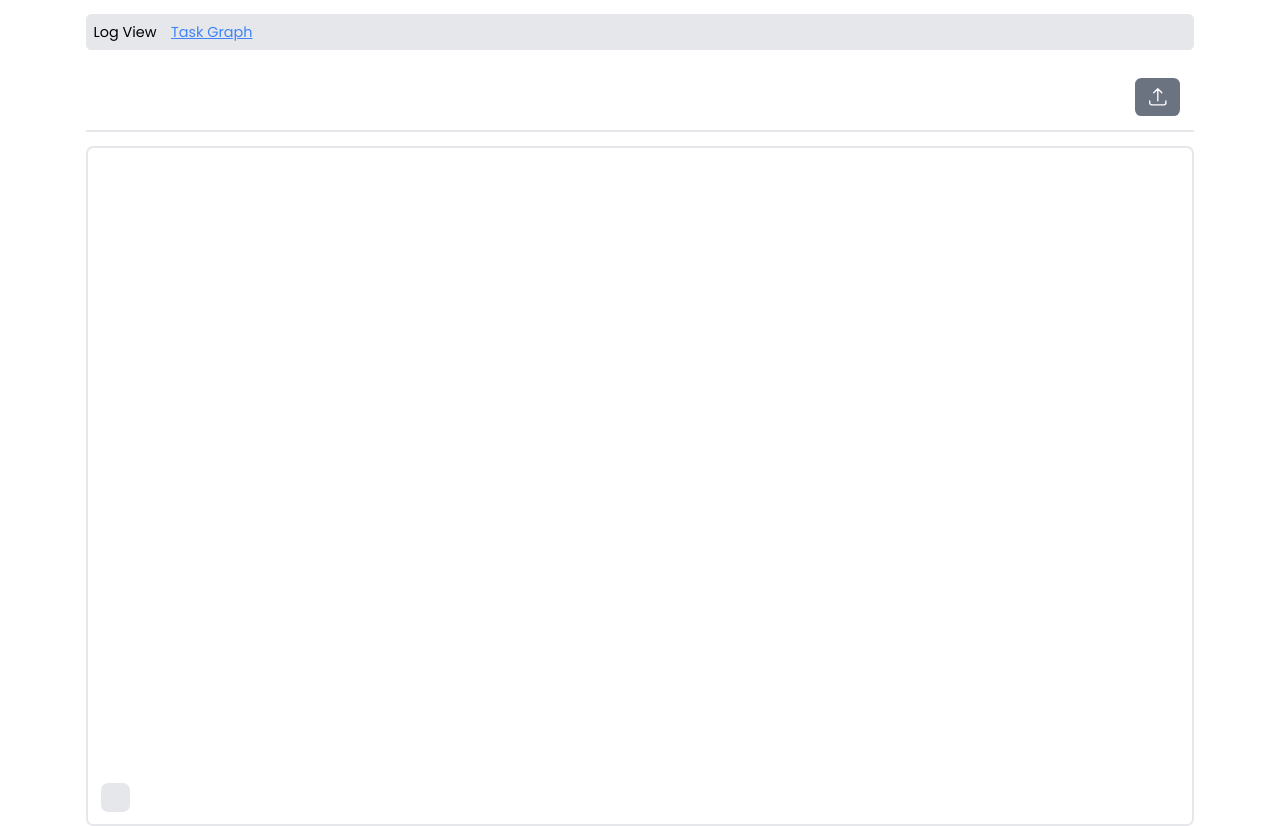
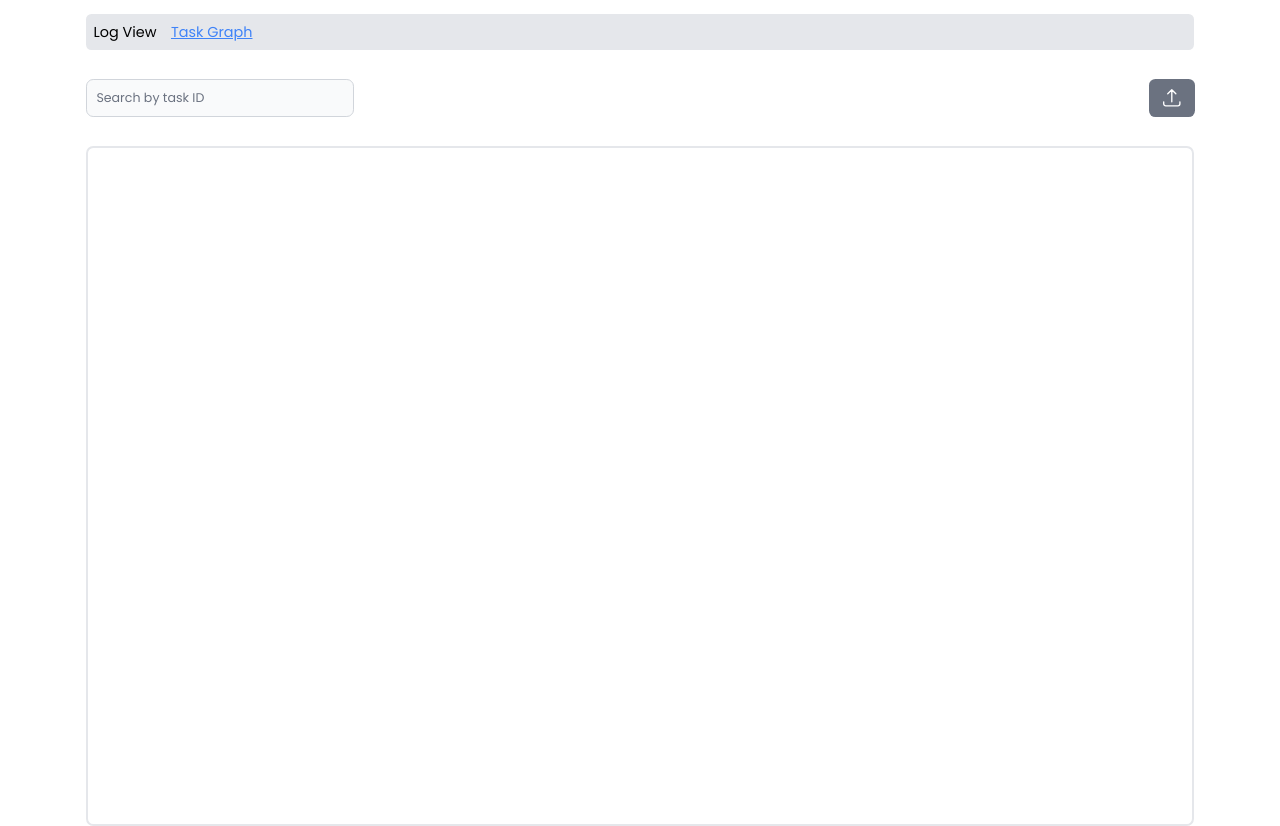
Before and after one commit to fernleafinteractive/aae-log-viewer, a React (Vite) app: page / in a window 1280 px wide. Both pictures are taken after a click on the item "Task Graph". Built offline with nearby package versions, Linux system fonts and the light colour scheme; what cytoscape-dagre would draw is missing.

Commit message:
working on searchable graph

```diff
--- a/src/components/TaskGraph.jsx
+++ b/src/components/TaskGraph.jsx
@@ -13,6 +13,8 @@ export default function TaskGraph(props) {
     const [data, setData] = useState(null);
 
     const [worker, setWorker] = useState(null);
+    const [selectedNode, setSelectedNode] = useState(null);
+    const [inputField, setInputField] = useState("");
 
     const cyRef = useRef(null);
     const selectedNodeRef = useRef(null);
@@ -58,14 +60,14 @@ export default function TaskGraph(props) {
                     selector: 'node',
                     style: {
                         'label': 'data(id)',
-                        'background-color': function(element) {
-                            return element.outgoers().edges().length > 0 ? '#2e80c7' : '#2ec770';
-                        },
+                        'background-color': '#ef7d2c',
                         'color': '#000000',
                         'width': '100px',
-                        'shape': 'rectangle',
-                        'text-valignment': 'center',
-                        'text-halignment': 'center'
+                        'shape': 'round-rectangle',
+                        'border-width': '4px',
+                        'border-color': function(element) {
+                            return element.outgoers().edges().length === 0 ? '#7a06b0' : 'rgba(119,119,119,0)';
+                        }
                     }
                 },
                 {
@@ -90,16 +92,27 @@ export default function TaskGraph(props) {
             }
         });
 
-        window.cyto = cy;
-
         cy.on('tap', 'node', (event) => {
             const node = event.target;
-            if(selectedNodeRef.current !== null && selectedNodeRef.current.data.id === node._private.data.id) {
-                node.style('background-color', selectedNodeRef.current.backgroundColor);
-                selectedNodeRef.current = null;
-                return;
+
+            if(selectedNodeRef.current !== null) {
+                if(selectedNodeRef.current.data.id === node._private.data.id) {
+                    node.style('background-color', selectedNodeRef.current.backgroundColor);
+                    selectedNodeRef.current = null;
+                    setSelectedNode(null);
+                    return;
+                }
+
+                const currentNode = cy.nodes().find((el) => {
+                    return el.data('id') === selectedNodeRef.current.data.id;
+                });
+
+                if(currentNode) {
+                    currentNode.style('background-color', selectedNodeRef.current.backgroundColor);
+                }
             }
 
+            setSelectedNode(node._private.data);
             selectedNodeRef.current = {
                 data: node._private.data,
                 backgroundColor: node.style('background-color')
@@ -130,11 +143,19 @@ export default function TaskGraph(props) {
 
     }, [data, logMappingContext.data]);
 
+    useEffect(() => {
+
+
+
+    }, [inputField]);
+
     return (
         <div>
-            <div className={"flex items-center my-4 py-4 border-b-2"}>
+            <div className={"flex items-center my-4 py-4"}>
+                <input type={"text"} className={"bg-gray-50 border border-gray-300 text-gray-900 text-sm rounded-lg focus:ring-blue-500 focus:border-blue-500 block p-2.5 dark:bg-gray-700 dark:border-gray-600 dark:placeholder-gray-400 dark:text-white dark:focus:ring-blue-500 dark:focus:border-blue-500"} value={inputField} onChange={() => setInputField(e.target.value)} placeholder={"Search by task ID"}
+                />
                 <label
-                    className="ms-auto me-4 text-white font-semibold px-3 py-2 rounded-md bg-gray-500 hover:bg-gray-600 hover:cursor-pointer ring-1 ring-gray-500 focus-within:ring-2 focus-within:ring-indigo-500"
+                    className="ms-auto text-white font-semibold px-3 py-2 rounded-md bg-gray-500 hover:bg-gray-600 hover:cursor-pointer ring-1 ring-gray-500 focus-within:ring-2 focus-within:ring-indigo-500"
                     aria-label={"Upload log file"}>
                     <UploadIcon/>
                     <input type="file" className="focus:outline-none hidden" onChange={fileSelect} multiple={true}/>
@@ -145,7 +166,7 @@ export default function TaskGraph(props) {
                 <div ref={cyRef}
                      style={{width: '100%', height: "85vh", border: "2px solid #e5e7eb", borderRadius: "0.5rem"}}></div>
                 <div style={{
-                    display: selectedNodeRef.current === null ? 'block' : 'none',
+                    display: selectedNode !== null ? 'block' : 'none',
                     position: 'absolute',
                     bottom: 0,
                     left: 0,
@@ -155,20 +176,20 @@ export default function TaskGraph(props) {
                     borderRadius: "0.5rem"
                 }}>
                     {
-                        selectedNodeRef.current !== null ?
+                        selectedNode !== null ?
                             <div>
-                                {Object.keys(selectedNodeRef.current.data).map((k, index) => (
-                                    <div>
+                                {Object.keys(selectedNode).map((k, index) => (
+                                    <div key={index}>
                                         {
-                                            typeof selectedNodeRef.current.data[k] === 'object' ?
-                                                Object.keys(selectedNodeRef.current.data[k]).map((obj, idx) => (
+                                            typeof selectedNode[k] === 'object' ?
+                                                Object.keys(selectedNode[k]).map((obj, idx) => (
                                                     <div key={idx} className={"ms-2 flex items-center"}>
                                                         <div className={"font-bold me-2"}>{obj}:</div>
-                                                        <div>{JSON.stringify(selectedNodeRef.current.data[k][obj])}</div>
+                                                        <div>{JSON.stringify(selectedNode[k][obj])}</div>
                                                     </div>
                                                 ))
                                                 :
-                                                <div className={""}>{selectedNodeRef.current.data[k]}</div>
+                                                <div className={""}>{selectedNode[k]}</div>
                                         }
                                     </div>
                                 ))
```
